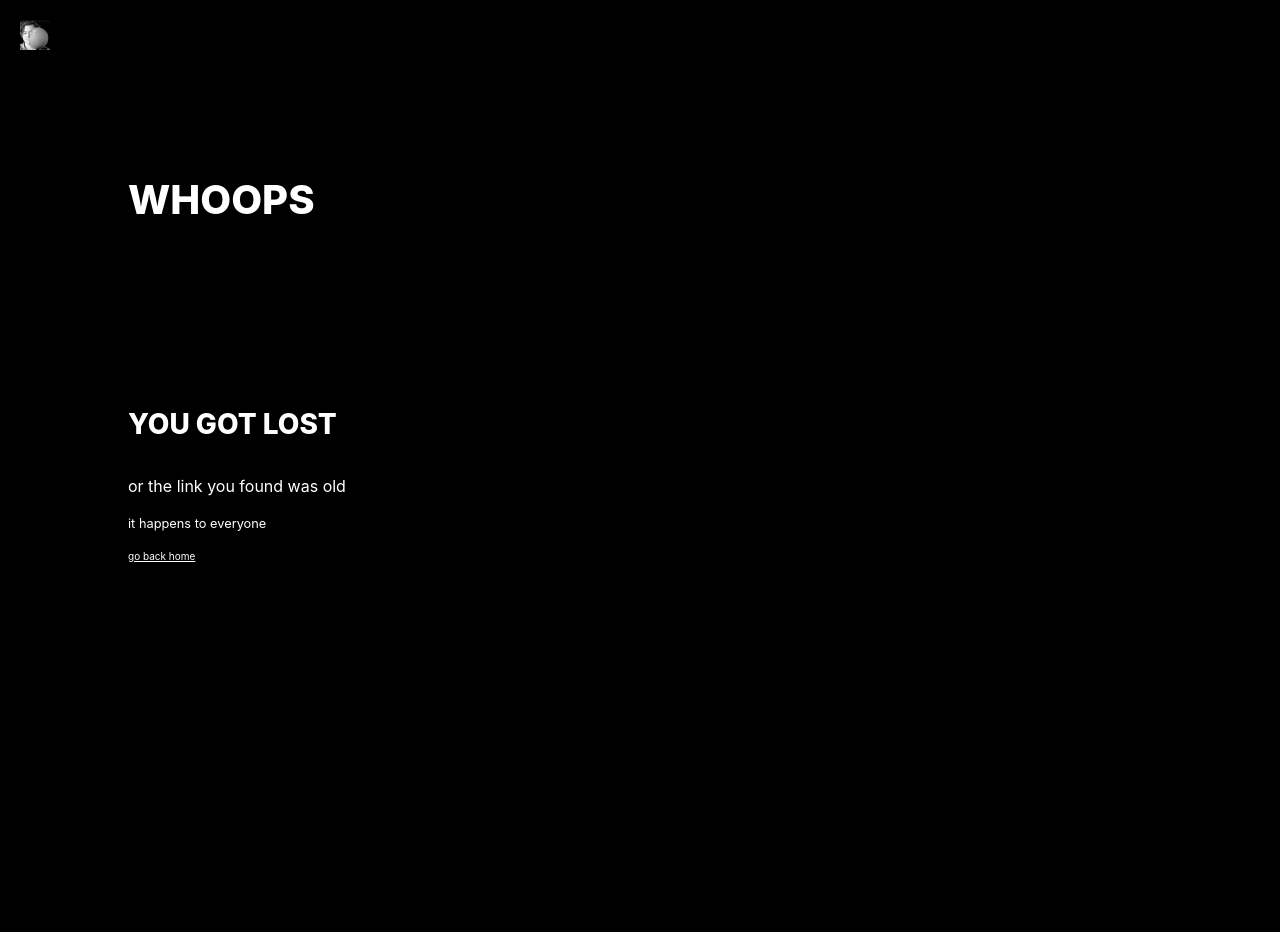
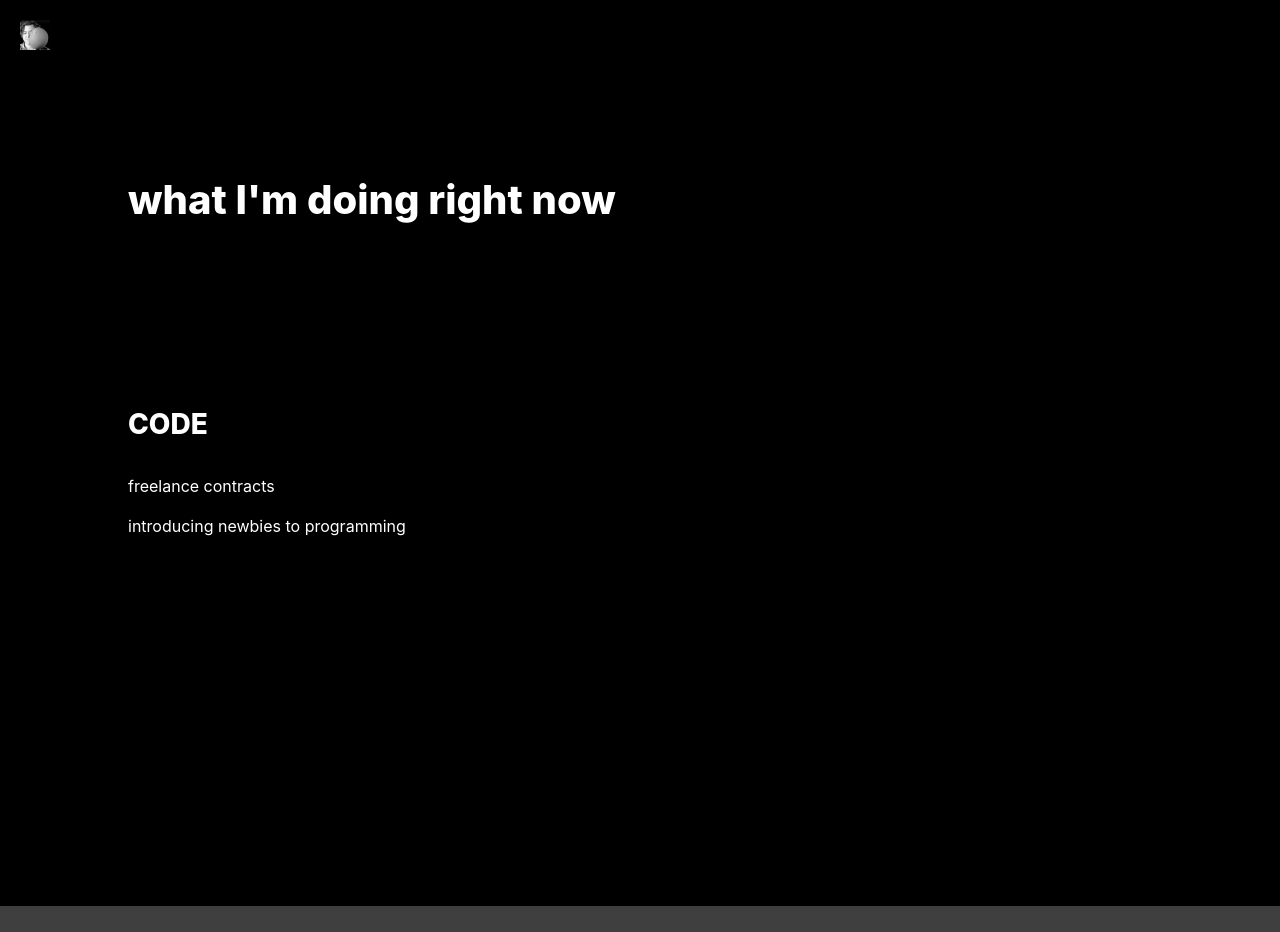
Before and after one commit to DeeterCesler/personal-site, a React (Create React App) app: page /fun in a window 1280 px wide. Before the commit this address led to /notfound. After the commit the page ends 906 px from the top, so only its background shows below. Built offline with nearby package versions, Linux system fonts and the light colour scheme; no server answers.

Commit message:
fix email address, add draft for /fun route

```diff
--- a/src/App.js
+++ b/src/App.js
@@ -4,6 +4,7 @@ import { Route, Switch, Redirect } from 'react-router-dom';
 import HomePage from './HomePage';
 import Logo from './Logo'
 import Work from './Work';
+import Fun from './Fun';
 import Now from './Now';
 import ReactGA from 'react-ga';
 import NotFoundPage from './NotFoundPage';
@@ -105,6 +106,10 @@ class App extends Component {
     return <Work/>
   }
 
+  fun = () => {
+    return <Fun/>
+  }
+
   now = () => {
     return <Now/>
   }
@@ -121,6 +126,7 @@ class App extends Component {
             <Route exact path="/" render={this.homepage}/>
             <Route exact from="/index" to="/"/>
             <Route exact path="/index.html" render={this.homepage}/>
+            <Route exact path="/fun" render={this.fun}/>
             <Route exact path="/now" render={this.now}/>
             <Route exact path="/notfound" render={this.notFoundPage}/>
             <Redirect from="/*" to="/notfound"/>
--- a/src/Now.jsx
+++ b/src/Fun.jsx
@@ -1,6 +1,6 @@
 import React from "react";
 
-const Now = () => {
+const Fun = () => {
     return(
         <div className="now">
             <div className="spacer"/>
@@ -21,4 +21,4 @@ const Now = () => {
     )
 }
 
-export default Now;
+export default Fun;
--- a/src/HomePage.jsx
+++ b/src/HomePage.jsx
@@ -37,11 +37,13 @@ const HomePage = () => {
                 <div className="disappearing-spacer"/>
                 <div className="body">
                     <div className="links">
-                        <a className="link" style= {{ textDecoration: "none" }} href="mailto:deeter.cesler@gmail.com">EMAIL</a>
+                        <a className="link" style= {{ textDecoration: "none" }} href="mailto:me+site@deetercesler.com">EMAIL</a>
                         <br/>
                         <a className="link" style= {{ textDecoration: "none" }} href="http://twitter.com/deetercesler">TWITTER</a>
                         <br/>
                         <a className="link" style= {{ textDecoration: "none" }} href="http://instagram.com/deetercesler">INSTA</a>
+                        {/* <br/>
+                        <a className="link" style= {{ textDecoration: "none" }} href="/fun">FUN</a> */}
                         <br/>
                         <a className="link" style= {{ textDecoration: "none" }} href="/now">NOW</a>
                         <br/>
```
